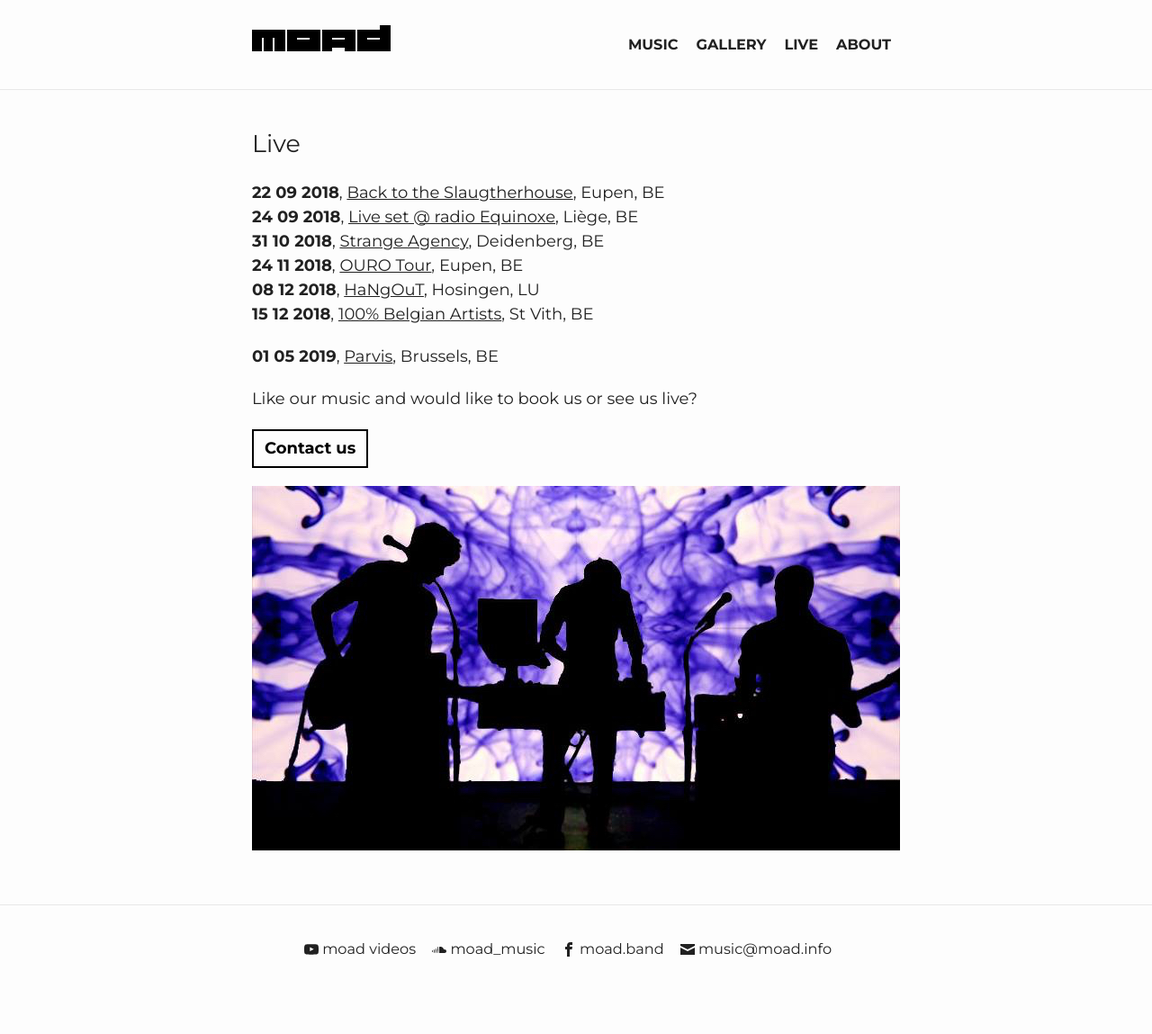
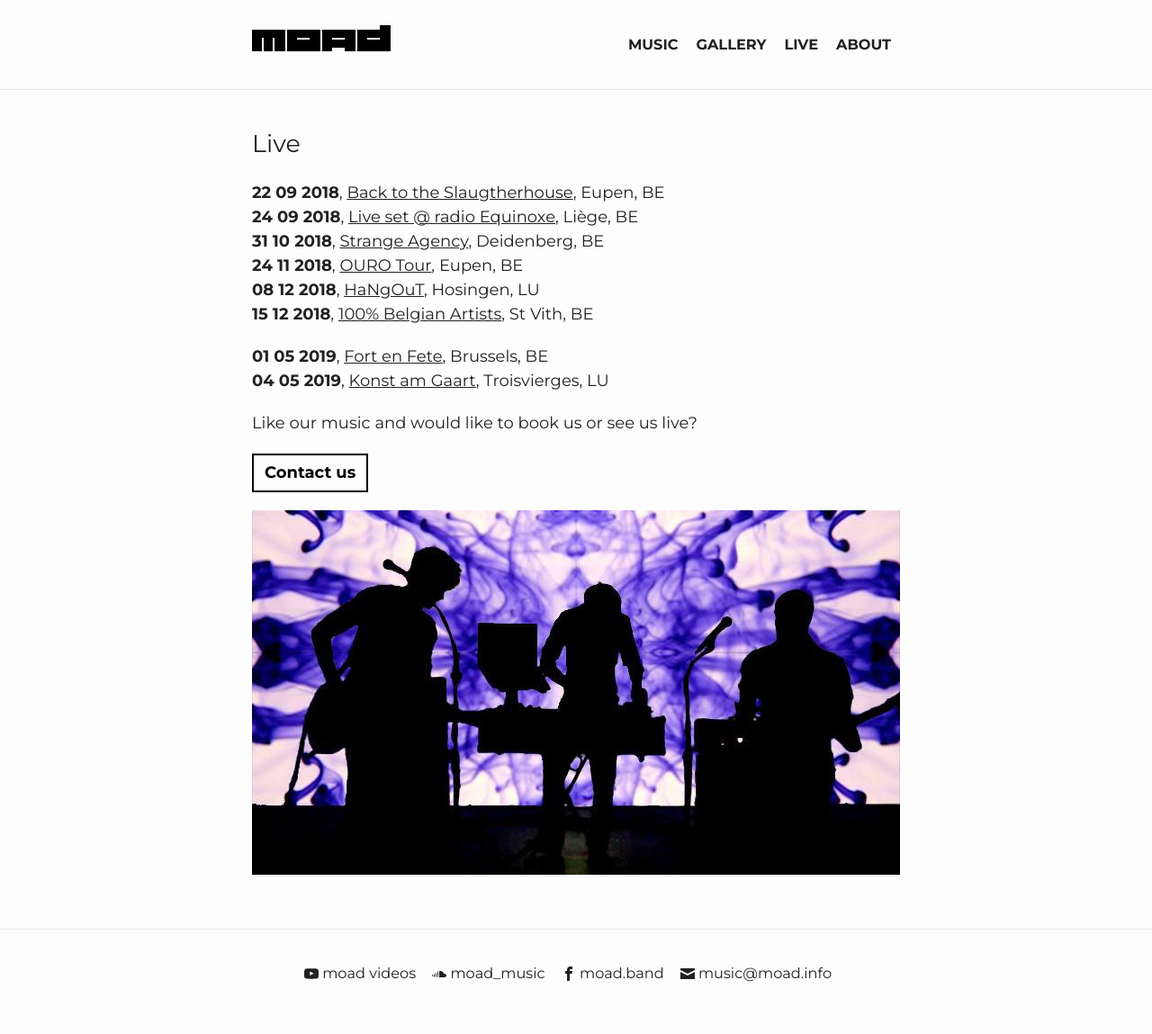
Before and after one commit to marcnoel/moad-site, a Jekyll site: the page built from live.html, in a window 1280 px wide. Shown: the whole page at 90% size. Built offline with Jekyll 4.4.1, drawn with Linux system fonts in a browser that asks for light colours; before the commit the page ends 1122 px from its top, so only the background shows below that.

Commit message:
Update live.html

```diff
--- a/live.html
+++ b/live.html
@@ -50,7 +50,9 @@
     <a style="text-decoration:underline;" href="https://www.facebook.com/events/208433346653506/" target="_blank">100% Belgian Artists</a>, St Vith, BE</li>
     <li><h3></h3></li>
     <li><strong>01 05 2019</strong>,
-    <a style="text-decoration:underline;" href="http://pianofabriek.be/" target="_blank">Parvis</a>, Brussels, BE</li>
+    <a style="text-decoration:underline;" href="https://www.facebook.com/events/827195237615568/" target="_blank">Fort en Fete</a>, Brussels, BE</li>
+    <li><strong>04 05 2019</strong>,
+    <a style="text-decoration:underline;" href="https://www.facebook.com/events/2370381483024002/" target="_blank">Konst am Gaart</a>, Troisvierges, LU</li>
 
   </ul>
 
```
